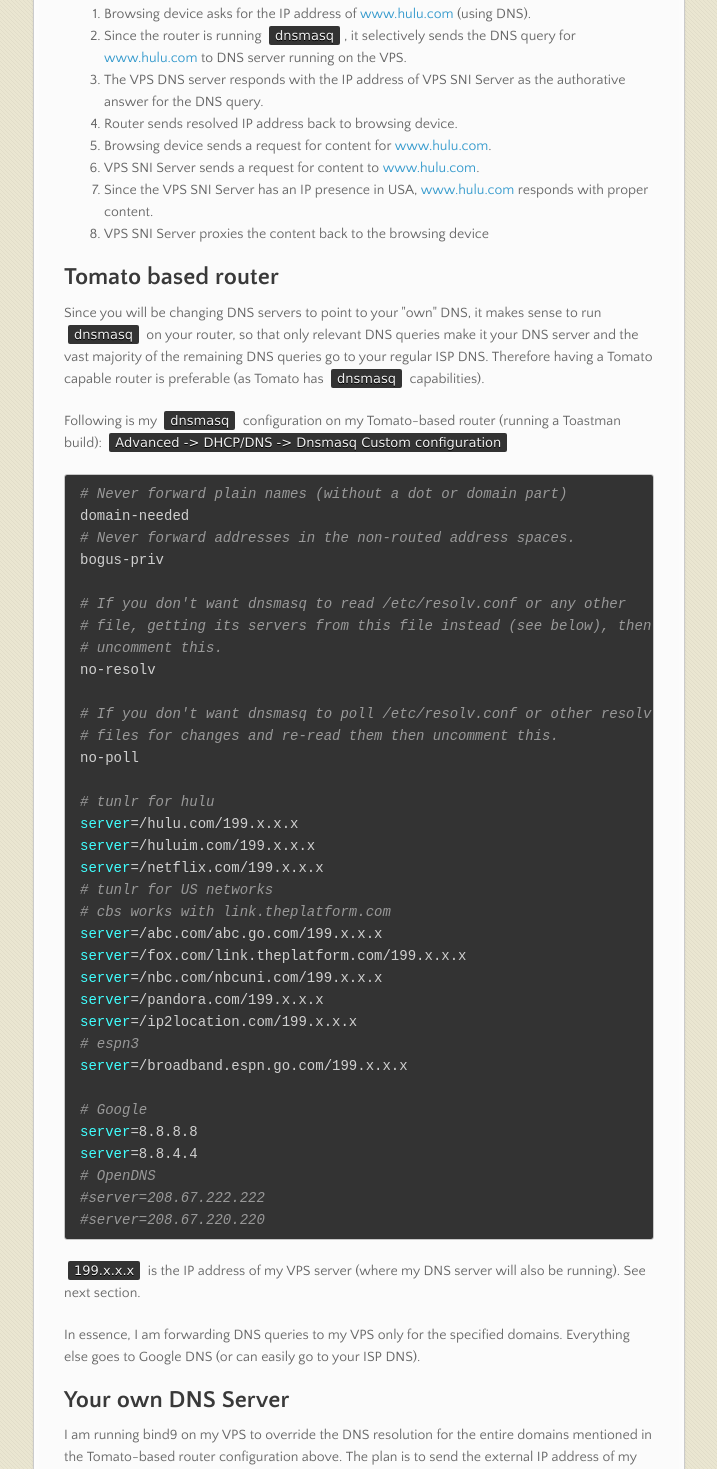
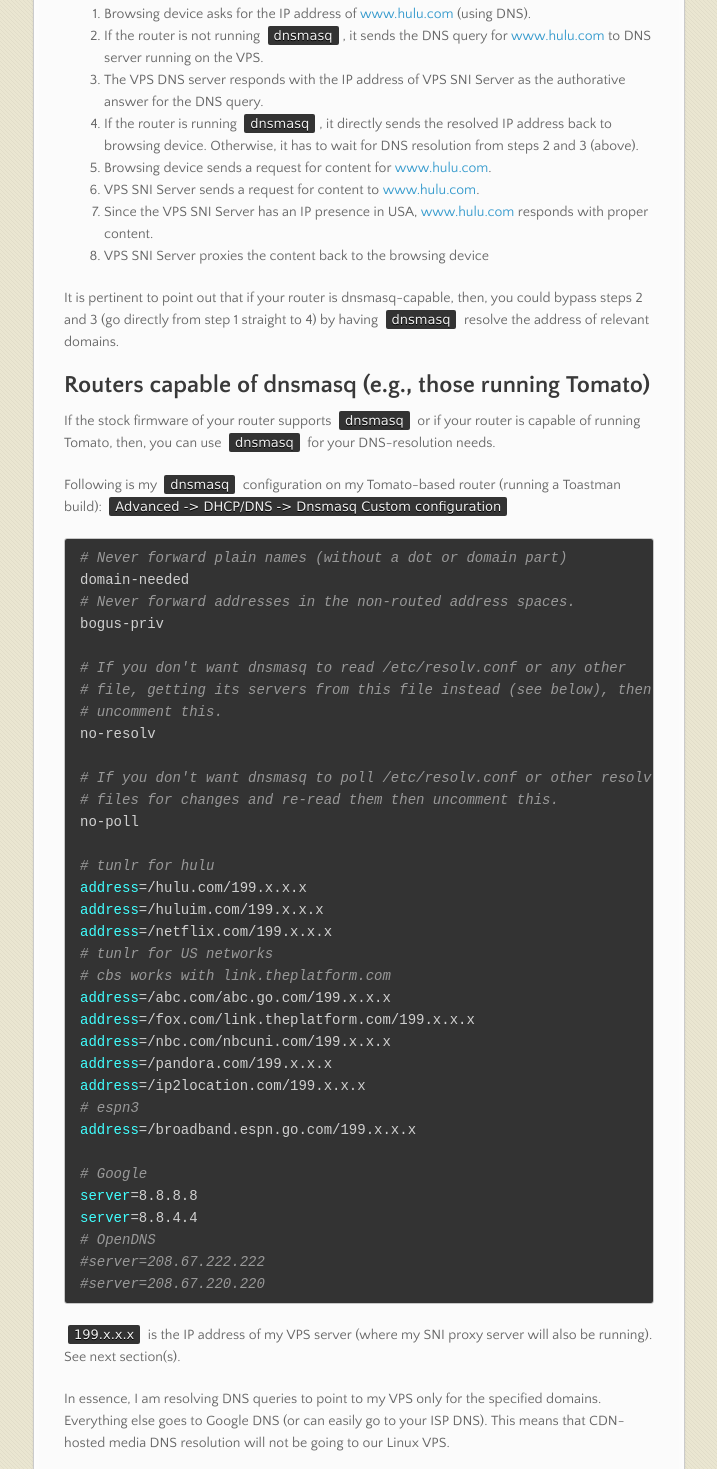
Before and after one commit to corporate-gadfly/Tunlr-Clone, a plain HTML site: page index.html in a window 1280 px wide. Shown: the part 1331-2800 px from the top of the page, without its empty margins (282-999 px from the left). Drawn offline with nearby package versions, Linux system fonts and the light colour scheme.

Commit message:
Create gh-pages branch via GitHub

```diff
--- a/index.html
+++ b/index.html
@@ -25,6 +25,13 @@
         <span id="logo"></span>
 
         <a href="https://github.com/corporate-gadfly/Tunlr-Clone" class="button fork"><strong>View On GitHub</strong></a>
+        <div class="downloads">
+          <span>Downloads:</span>
+          <ul>
+            <li><a href="https://github.com/corporate-gadfly/Tunlr-Clone/zipball/master" class="button">ZIP</a></li>
+            <li><a href="https://github.com/corporate-gadfly/Tunlr-Clone/tarball/master" class="button">TAR</a></li>
+          </ul>
+        </div>
       </div><!-- end banner -->
 
     <div class="wrapper">
@@ -43,7 +50,8 @@
 <h2>
 <a name="us-ip-address" class="anchor" href="#us-ip-address"><span class="octicon octicon-link"></span></a>US IP Address</h2>
 
-<p>Your VPS provider must provide you with a US IP address</p>
+<p>Your VPS provider must provide you with an exteral IP address with
+presence in the US.</p>
 
 <h2>
 <a name="vps-provider-specific-terminology" class="anchor" href="#vps-provider-specific-terminology"><span class="octicon octicon-link"></span></a>VPS Provider Specific Terminology</h2>
@@ -86,25 +94,28 @@
 
 <ol>
 <li>Browsing device asks for the IP address of <a href="http://www.hulu.com">www.hulu.com</a> (using DNS).</li>
-<li>Since the router is running <code>dnsmasq</code>, it selectively sends the DNS
+<li>If the router is not running <code>dnsmasq</code>, it sends the DNS
 query for <a href="http://www.hulu.com">www.hulu.com</a> to DNS server running on the VPS.</li>
 <li>The VPS DNS server responds with the IP address of VPS SNI Server as the
 authorative answer for the DNS query.</li>
-<li>Router sends resolved IP address back to browsing device.</li>
+<li>If the router is running <code>dnsmasq</code>, it directly sends the resolved
+IP address back to browsing device. Otherwise, it has to wait for DNS
+resolution from steps 2 and 3 (above).</li>
 <li>Browsing device sends a request for content for <a href="http://www.hulu.com">www.hulu.com</a>.</li>
 <li>VPS SNI Server sends a request for content to <a href="http://www.hulu.com">www.hulu.com</a>.</li>
 <li>Since the VPS SNI Server has an IP presence in USA, <a href="http://www.hulu.com">www.hulu.com</a>
 responds with proper content.</li>
 <li>VPS SNI Server proxies the content back to the browsing device</li>
-</ol><h2>
-<a name="tomato-based-router" class="anchor" href="#tomato-based-router"><span class="octicon octicon-link"></span></a>Tomato based router</h2>
+</ol><p>It is pertinent to point out that if your router is dnsmasq-capable,
+then, you could bypass steps 2 and 3 (go directly from step 1 straight
+to 4) by having <code>dnsmasq</code> resolve the address of relevant domains.</p>
 
-<p>Since you will be changing DNS servers to point to your "own" DNS,
-it makes sense to run <code>dnsmasq</code> on your router, so that only relevant
-DNS queries make it your DNS server and the vast majority of the
-remaining DNS queries go to your regular ISP DNS.  Therefore having
-a Tomato capable router is preferable (as Tomato has <code>dnsmasq</code>
-capabilities).</p>
+<h2>
+<a name="routers-capable-of-dnsmasq-eg-those-running-tomato" class="anchor" href="#routers-capable-of-dnsmasq-eg-those-running-tomato"><span class="octicon octicon-link"></span></a>Routers capable of dnsmasq (e.g., those running Tomato)</h2>
+
+<p>If the stock firmware of your router supports <code>dnsmasq</code> or if your
+router is capable of running Tomato, then, you can use <code>dnsmasq</code> for
+your DNS-resolution needs.</p>
 
 <p>Following is my <code>dnsmasq</code> configuration on my Tomato-based router
 (running a Toastman build):
@@ -125,18 +136,18 @@
 no-poll
 
 <span class="c"># tunlr for hulu</span>
-<span class="nv">server</span><span class="o">=</span>/hulu.com/199.x.x.x
-<span class="nv">server</span><span class="o">=</span>/huluim.com/199.x.x.x
-<span class="nv">server</span><span class="o">=</span>/netflix.com/199.x.x.x
+<span class="nv">address</span><span class="o">=</span>/hulu.com/199.x.x.x
+<span class="nv">address</span><span class="o">=</span>/huluim.com/199.x.x.x
+<span class="nv">address</span><span class="o">=</span>/netflix.com/199.x.x.x
 <span class="c"># tunlr for US networks</span>
 <span class="c"># cbs works with link.theplatform.com</span>
-<span class="nv">server</span><span class="o">=</span>/abc.com/abc.go.com/199.x.x.x
-<span class="nv">server</span><span class="o">=</span>/fox.com/link.theplatform.com/199.x.x.x
-<span class="nv">server</span><span class="o">=</span>/nbc.com/nbcuni.com/199.x.x.x
-<span class="nv">server</span><span class="o">=</span>/pandora.com/199.x.x.x
-<span class="nv">server</span><span class="o">=</span>/ip2location.com/199.x.x.x
+<span class="nv">address</span><span class="o">=</span>/abc.com/abc.go.com/199.x.x.x
+<span class="nv">address</span><span class="o">=</span>/fox.com/link.theplatform.com/199.x.x.x
+<span class="nv">address</span><span class="o">=</span>/nbc.com/nbcuni.com/199.x.x.x
+<span class="nv">address</span><span class="o">=</span>/pandora.com/199.x.x.x
+<span class="nv">address</span><span class="o">=</span>/ip2location.com/199.x.x.x
 <span class="c"># espn3 </span>
-<span class="nv">server</span><span class="o">=</span>/broadband.espn.go.com/199.x.x.x
+<span class="nv">address</span><span class="o">=</span>/broadband.espn.go.com/199.x.x.x
 
 <span class="c"># Google</span>
 <span class="nv">server</span><span class="o">=</span>8.8.8.8
@@ -146,20 +157,28 @@
 <span class="c">#server=208.67.220.220</span>
 </pre></div>
 
-<p><code>199.x.x.x</code> is the IP address of my VPS server (where my DNS server will
-also be running). See next section.</p>
+<p><code>199.x.x.x</code> is the IP address of my VPS server (where my SNI proxy server will
+also be running). See next section(s).</p>
 
-<p>In essence, I am forwarding DNS queries to my VPS only for the
+<p>In essence, I am resolving DNS queries to point to my VPS only for the
 specified domains.  Everything else goes to Google DNS (or can
-easily go to your ISP DNS).</p>
+easily go to your ISP DNS). This means that CDN-hosted media DNS
+resolution will not be going to our Linux VPS.</p>
 
 <h2>
-<a name="your-own-dns-server" class="anchor" href="#your-own-dns-server"><span class="octicon octicon-link"></span></a>Your own DNS Server</h2>
+<a name="routers-incapable-of-running-dnsmasq" class="anchor" href="#routers-incapable-of-running-dnsmasq"><span class="octicon octicon-link"></span></a>Routers incapable of running dnsmasq</h2>
 
-<p>I am running bind9 on my VPS to override the DNS resolution for the
-entire domains mentioned in the Tomato-based router configuration
-above.  The plan is to send the external IP address of my VPS as
-the resolved IP address for any of those domains.</p>
+<p>If you have a router which does not support running <code>dnsmasq</code> (either
+via the stock firmware or is not Tomato-capable), then, you will have to
+point all of your DNS queries to a DNS server running in your
+control on your VPS.</p>
+
+<h2>
+<a name="your-own-dns-server-running-on-vps" class="anchor" href="#your-own-dns-server-running-on-vps"><span class="octicon octicon-link"></span></a>Your own DNS Server running on VPS</h2>
+
+<p>In the situation where my router is incapable of running <code>dnsmasq</code> I
+will have to run a DNS server (e.g., bind9) on my VPS. The plan is to send the external IP address of my VPS as the resolved IP address for any of the relevant domains.
+Everything else will be forwarded to another DNS for resolution.</p>
 
 <p>Once the web traffic hits my VPS, I use iptables to limit access to
 traffic provided by
```
Also changed, not shown: params.json (+1 -1 lines).
